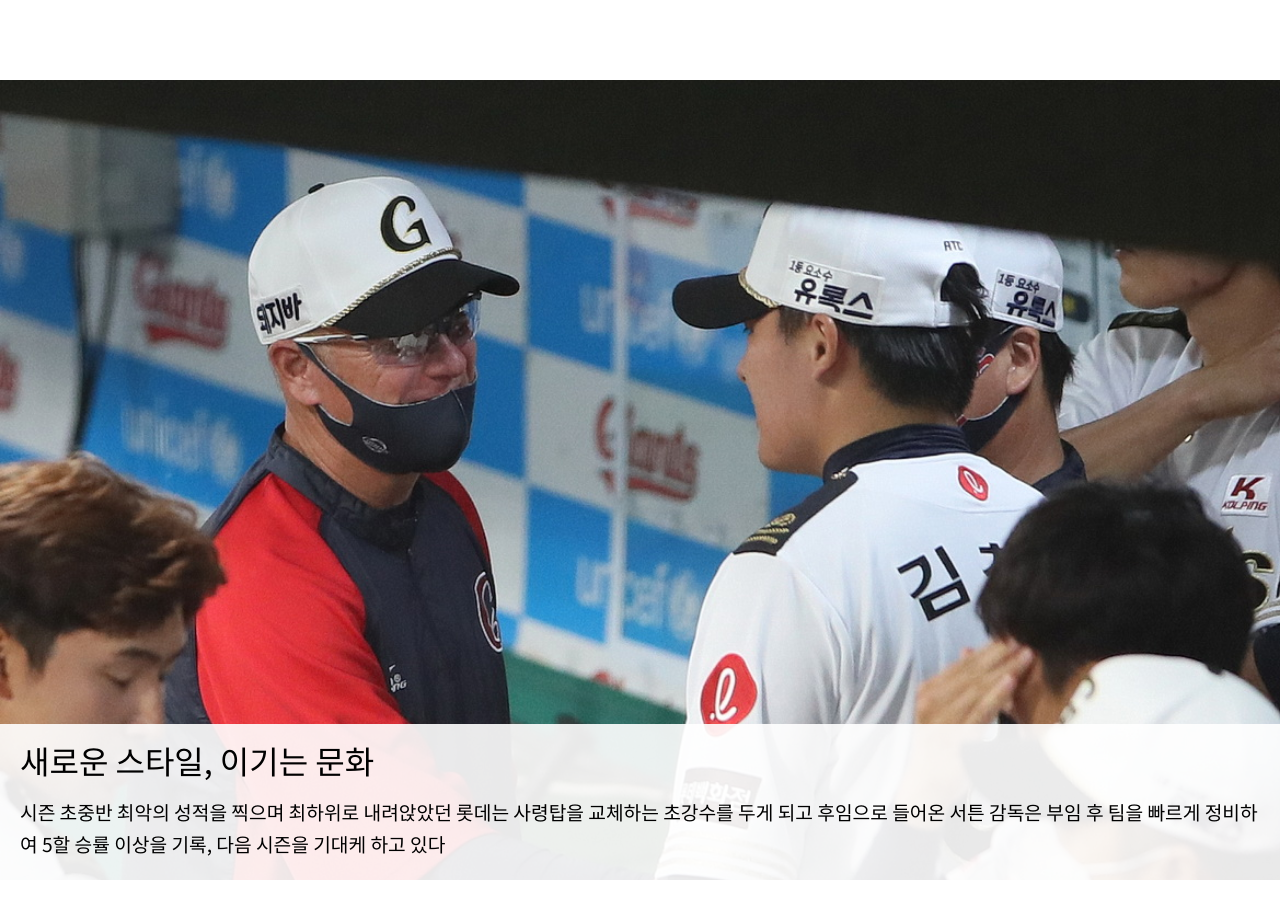
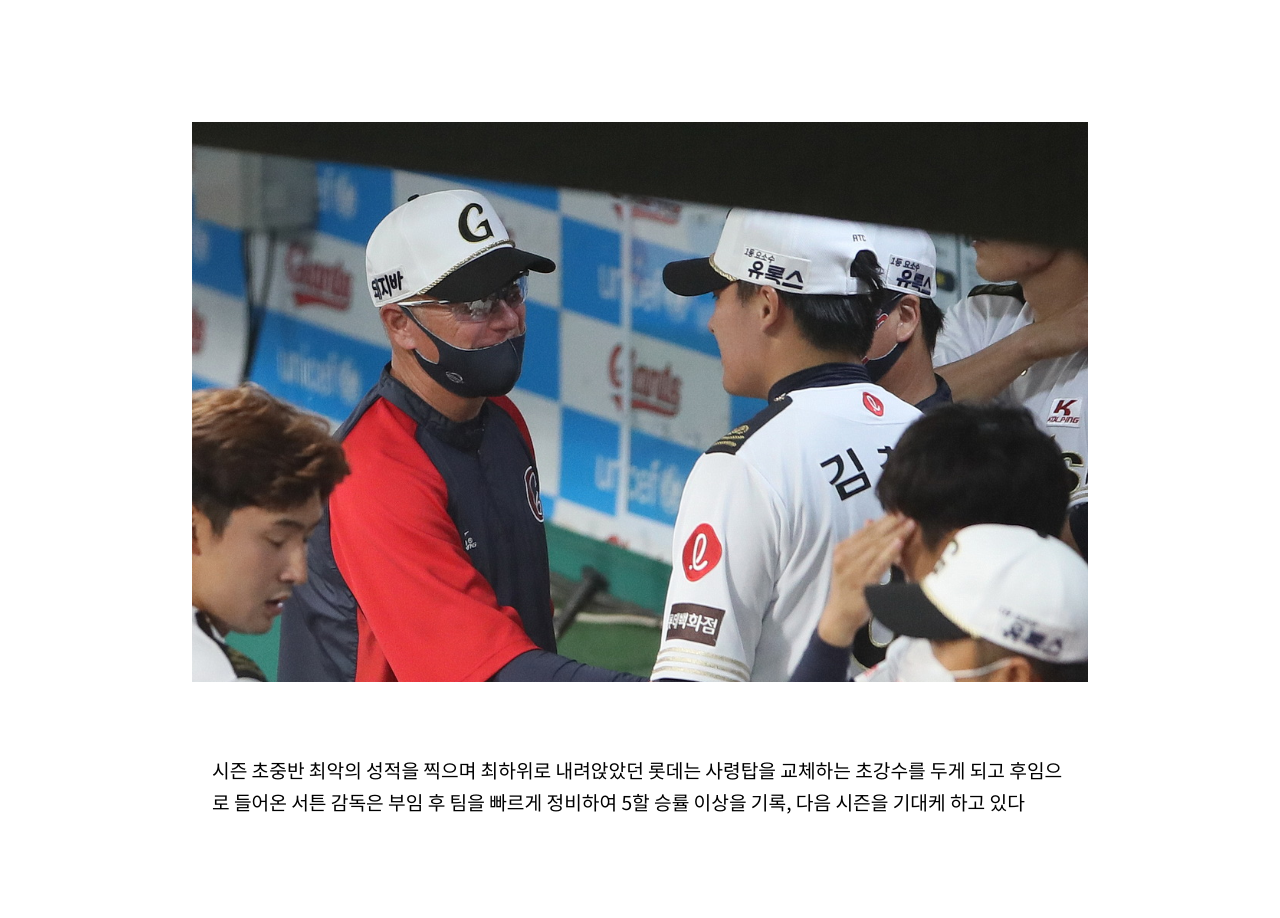
Before and after one commit to Mitty0719/GiantsHistory, a React (Create React App) app: page / in a window 1280 px wide. Shown: the part 720-1638 px from the top of the page. Built offline with nearby package versions, Linux system fonts and the light colour scheme; grey boxes are pictures that could not be loaded.

Commit message:
Apply issue text transition effects

```diff
--- a/src/Components/Issue.js
+++ b/src/Components/Issue.js
@@ -5,12 +5,12 @@ function Issue(props){
         <div className='issue-ground ground'>
             {props.issues.map((issue, index)=>{
                 return (
-                    <div className="issue-con" key={index}>
-                        <figure className="issue-img-con">
+                    <div className='issue-con' key={index}>
+                        <figure className='issue-img-con'>
                             <img src={'/images/issue/'+ issue.img + '.png'} alt={issue.title}></img>
                         </figure>
-                        <div className="issue-text-con">
-                            <h1>{issue.title}</h1>
+                        <div className='issue-text-con'>
+                            <h1>{issue.title.split('').map((char, index)=>{return <span className='issue-text-effect-off' key={index}>{char}</span>})}</h1>
                             <p>{issue.content}</p>
                         </div>
                     </div>
--- a/src/css/common.css
+++ b/src/css/common.css
@@ -16,21 +16,18 @@ body{
     overflow: hidden;
 }
 .issue-ground .issue-con {
-    position: relative;
-    width: 100%;
-    height: 100%;
+    width: 70vw;
+    padding: 0 15vw;
 }
 .issue-img-con {
     width: 100%;
-    height: 100%;
+    height: 70vh;
     overflow: hidden;
 }
 .issue-img-con img{
     width: 100%;
 }
 .issue-text-con {
-    position: absolute;
-    bottom: 0;
     background: rgba(255, 255, 255, 0.9);
 }
 .issue-text-con h1{
@@ -42,3 +39,16 @@ body{
     padding: 0 20px 20px;
     line-height: 2rem;
 }
+.issue-text-con span{
+    display: inline-block;
+    position: relative;
+    transition: 1s;
+}
+.issue-text-effect-off{
+    bottom: 50px;
+    opacity: 0;
+}
+.issue-text-effect-on{
+    bottom: 0;
+    opacity: 1;
+}
--- a/src/js/main.js
+++ b/src/js/main.js
@@ -24,10 +24,17 @@ let sectionInfo = [
         sectionHeight: 0,
     },
 ];
+let currentPageState = 0;
 let currentY = 0; // 현재스크롤 위치
 let positionY = 0; // 이동해야하는 스크롤 위치
 let acc = 0.05; // 스크롤 속도
 
+export function getPlayers(year){
+    return players[year];
+}
+export function getIssues(year){
+    return issues[year];
+}
 function setLayout(){
     for(let i = 0; i < sectionInfo.length; i++){
         sectionInfo[i].sectionHeight = sectionInfo[i].sectionRatio * window.innerHeight;
@@ -40,9 +47,11 @@ function scrollAnimation(){
 
     if(positionY - currentY < 1){
         cancelAnimationFrame(reqId);
+        executeSectionAnimation();
     }
 }
 export function moveScroll(pageState){
+    currentPageState = pageState;
     setTimeout(()=>{
         for(let i = 0; i < pageState; i++){
             positionY += sectionInfo[i].sectionHeight;
@@ -52,11 +61,19 @@ export function moveScroll(pageState){
         scrollAnimation();
     }, 100);
 }
-export function getPlayers(year){
-    return players[year];
+
+export function showIssueText(){
+    const issueText = document.querySelectorAll('.issue-text-con span');
+    issueText.forEach((text) => {
+        text.classList.remove('issue-text-effect-off');
+        text.classList.add('issue-text-effect-on');
+        text.style.transitionDelay = Math.random() * 2.5 + 's';
+    });
 }
-export function getIssues(year){
-    return issues[year];
+function executeSectionAnimation(){
+    if(currentPageState === 1){
+        showIssueText();
+    }
 }
 
 window.addEventListener('load', ()=>{
```
